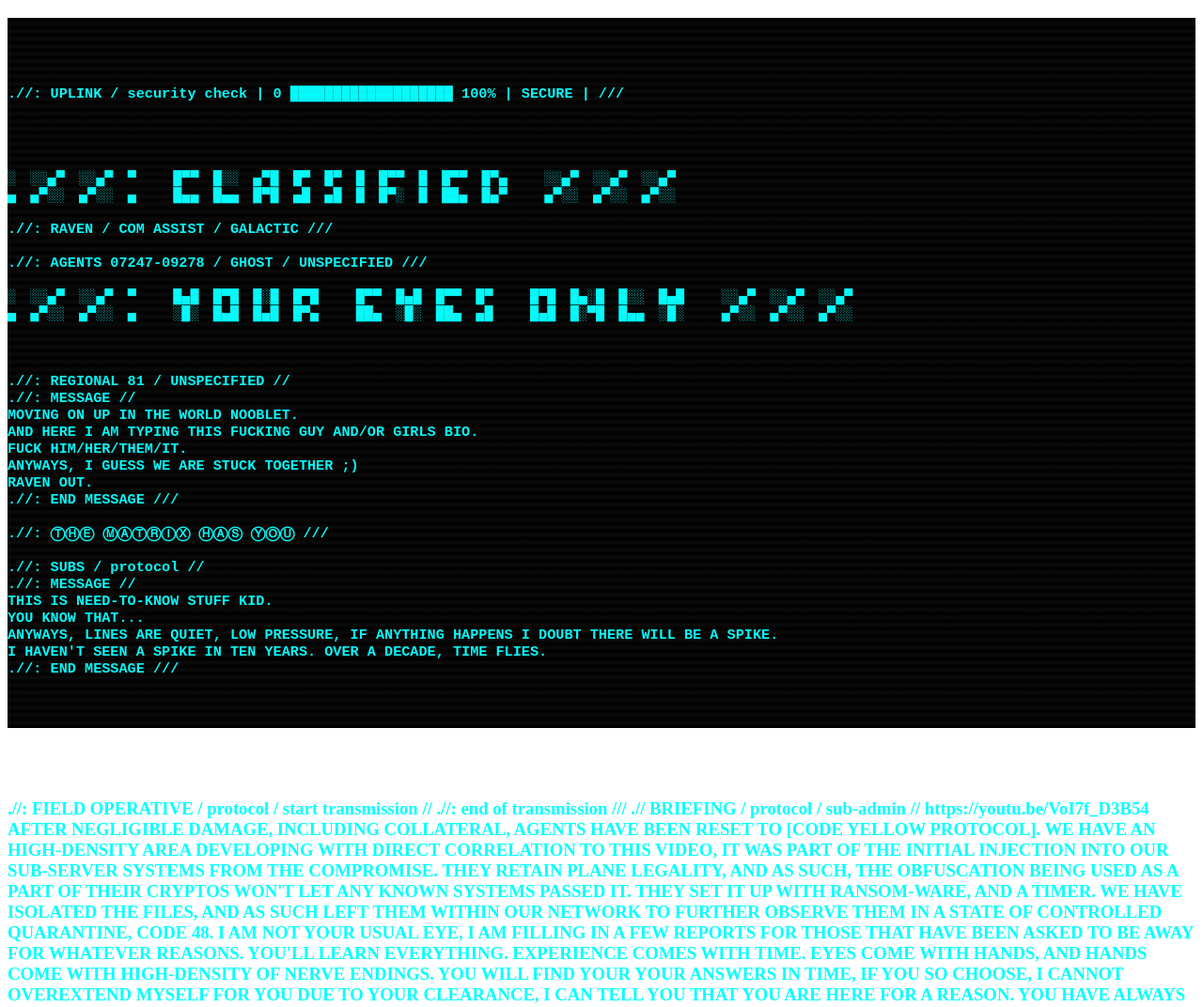
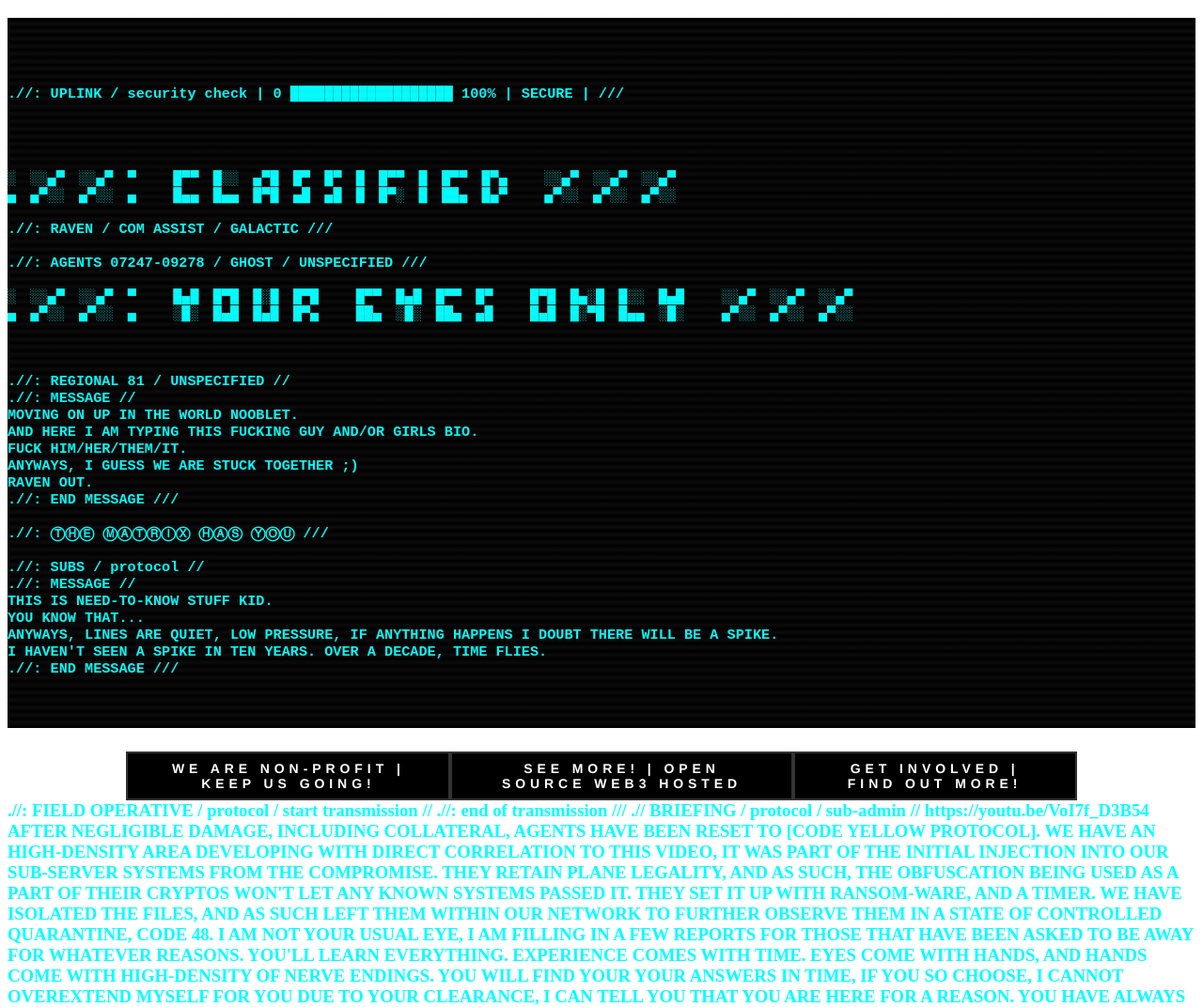
Before and after one commit to GlobalSolutionsUnited/GlobalSolutionsUnited.github.io, a plain HTML site: page uplink.html in a window 1280 px wide. Shown: the top 1072 px of the page at 94% size. Drawn offline with Linux system fonts and the light colour scheme.

Commit message:
Update styles2.css

```diff
--- a/styles2.css
+++ b/styles2.css
@@ -177,6 +177,7 @@ a {
   display: block;
   position: relative;
   background: none;
+  background-color: black;
   border: none;
   outline: none;
   cursor: pointer;
@@ -186,7 +187,7 @@ a {
   letter-spacing: 0.35em;
   text-align: center;
   text-transform: uppercase;
-  border: 1px solid rgba(255, 255, 255, 0.2);
+  border: 2px solid rgba(255, 255, 255, 0.2);
   transition: all 0.2s ease;
   /*
   margin: 0 auto;
```
